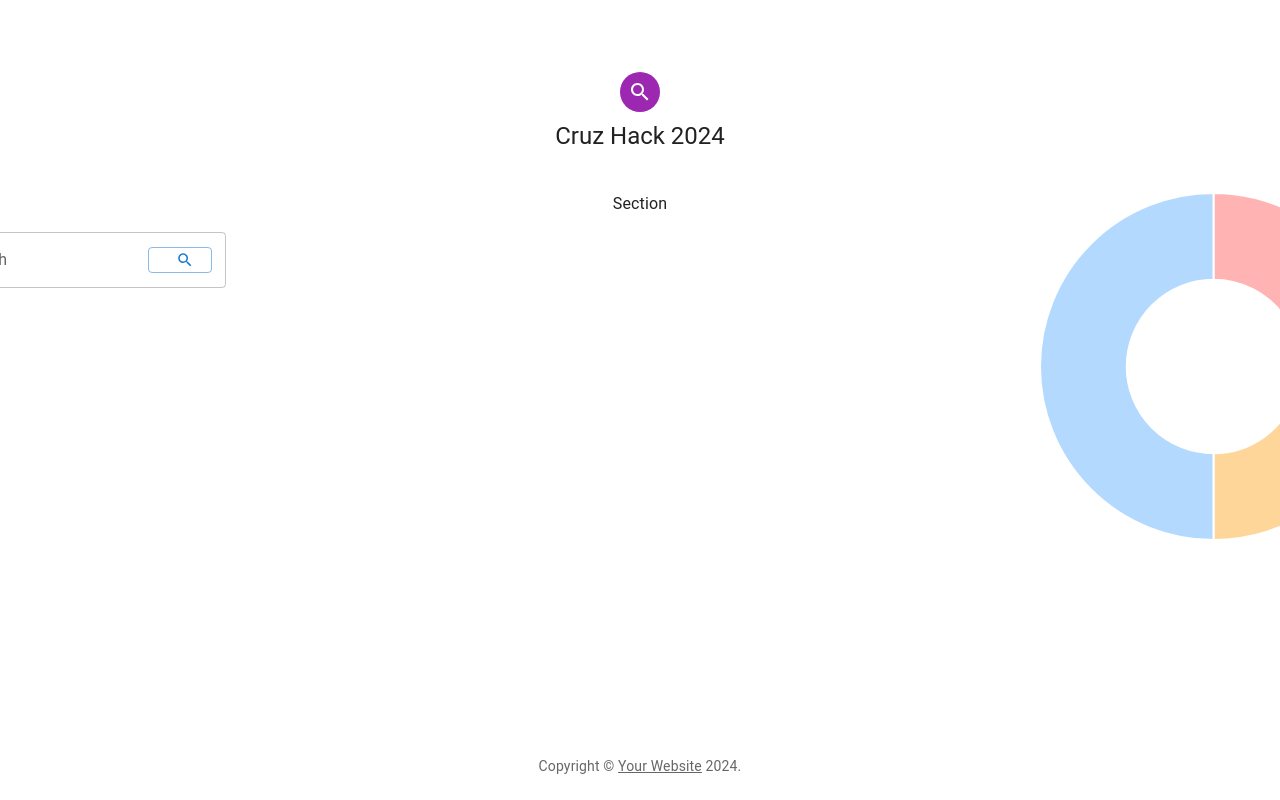
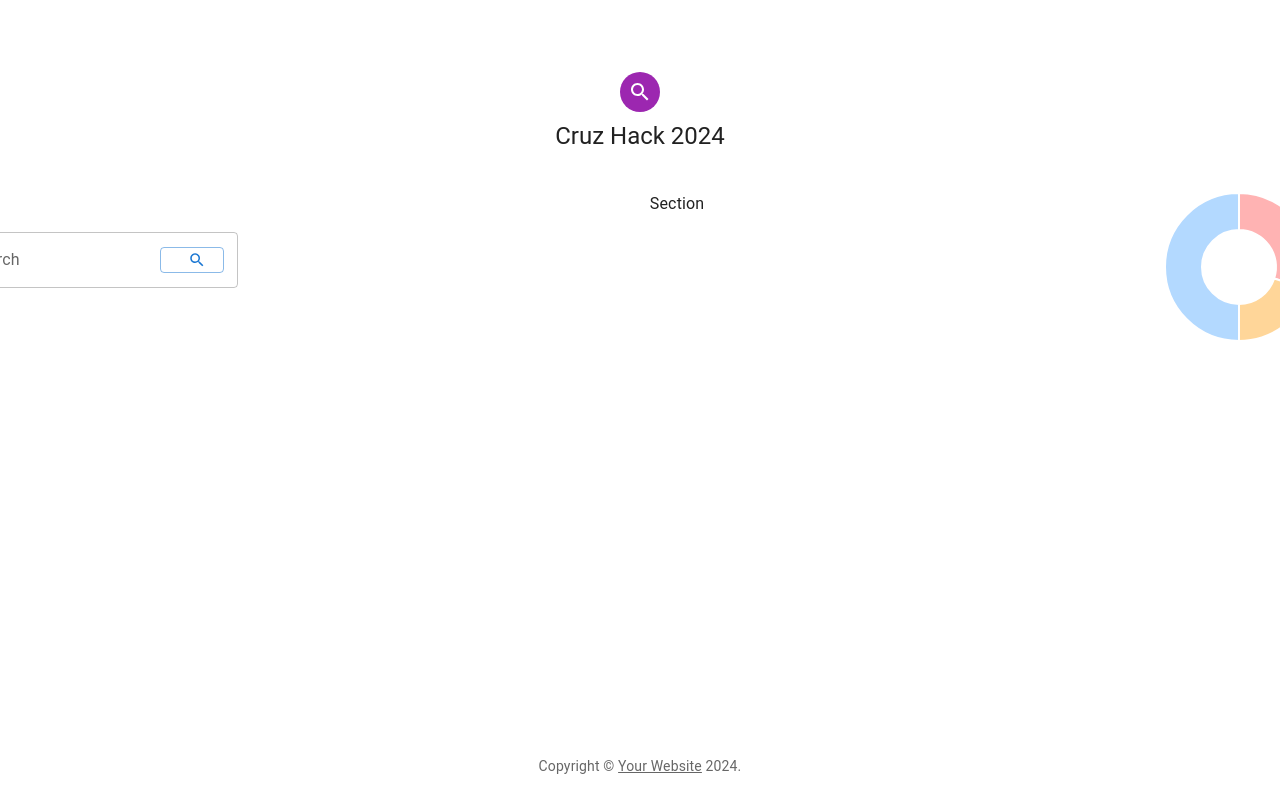
Before and after one commit to masaishi/web_CruzHacks2024, a Next.js app: page /Dashboard in a window 1280 px wide. Shown: the top 800 px of the page. Built offline with nearby package versions, Linux system fonts and the light colour scheme.

Commit message:
✨ Adding phone setting on pie chart

```diff
--- a/package.json
+++ b/package.json
@@ -22,6 +22,7 @@
     "prettier": "^3.2.4",
     "react": "^18",
     "react-chartjs-2": "^5.2.0",
+    "react-device-detect": "^2.2.3",
     "react-dom": "^18"
   },
   "devDependencies": {
--- a/src/app/globals.css
+++ b/src/app/globals.css
@@ -105,3 +105,20 @@ a {
     color-scheme: dark;
   }
 }
+
+@media (max-width: 768px) {
+  body {
+    padding: 10px;
+  }
+
+  .flex-container {
+    display: flex;
+    flex-direction: column;
+    align-items: center;
+  }
+
+  .component {
+    width: 100%;
+    margin-bottom: 15px;
+  }
+}
--- a/src/components/PieChart.js
+++ b/src/components/PieChart.js
@@ -1,6 +1,8 @@
 import React from "react";
 import { Doughnut } from "react-chartjs-2";
 import { Chart, ArcElement } from "chart.js";
+import { BrowserView, MobileView, isBrowser, isMobile } from 'react-device-detect';
+
 Chart.register(ArcElement);
 
 const data = {
@@ -32,6 +34,8 @@ const options = {
     legend: true,
     tooltip: false,
   },
+  responsive: true,
+  maintainAspectRatio: false,
   elements: {
     arc: {
       backgroundColor: colorize.bind(null, false, false),
@@ -42,7 +46,7 @@ const options = {
 
 const PieChart = () => {
   return (
-    <div>
+    <div >
       <Doughnut data={data} options={options} />
     </div>
   );
--- a/src/pages/Dashboard.js
+++ b/src/pages/Dashboard.js
@@ -2,6 +2,8 @@
 import * as React from 'react';
 import { Avatar, CssBaseline, Box, Typography, Container } from '@mui/material';
 import SearchIcon from '@mui/icons-material/Search';
+
+import { BrowserView, MobileView, isBrowser, isMobile } from 'react-device-detect';
 
 import GoogleSearchBar from '@/components/GoogleSearchBar';
 import PieChart from '@/components/PieChart';
@@ -31,27 +33,48 @@ function Dashboard() {
         <Typography component="h1" variant="h5">
           Cruz Hack 2024
         </Typography>
-
         <Box
-          width={'130%'}
-          height={'75%'}
+          width={isMobile ? '70%' : '130%'}
+          // height={'75%'}
           marginTop={5}
+          className="flex-container"
           sx={{
             display: 'flex',
-            flexDirection: 'row',
             justifyContent: 'space-around',
-            gap: '15%'
+            gap: '15%',
           }}
         >
-          <Box marginTop={5} width={'100%'} height={'75%'}>
+          {/* GoogleSearchBar */}
+          <Box
+            marginTop={5}
+            width={'100%'}
+            height={'75%'}
+            className="component"
+            sx={{
+              flexDirection: isMobile ? 'row' : 'column',
+            }}
+          >
             <GoogleSearchBar />
           </Box>
 
-          <Box width={'100%'} height={'75%'}>
-            <Typography>Section </Typography>
+          {/* Section */}
+          <Box
+            width={'100%'}
+            height={'75%'}
+            className="component"
+          >
+            <Typography>Section</Typography>
           </Box>
 
-          <Box width={'100%'} height={'75%'}>
+          {/* PieChart */}
+          <Box
+            width={isMobile ? '120%' : '100%'}
+            className="component"
+            sx={{
+              flexDirection: isMobile ? 'row' : 'column',
+              flex: '1',
+            }}
+          >
             <PieChart />
           </Box>
         </Box>
```
Also changed, not shown: 1 other file (tests, documents, lock files or other folders).
